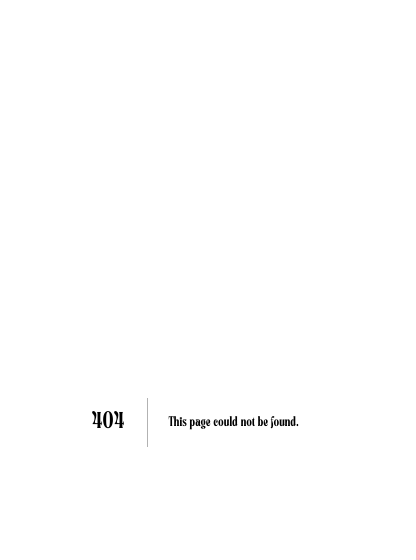
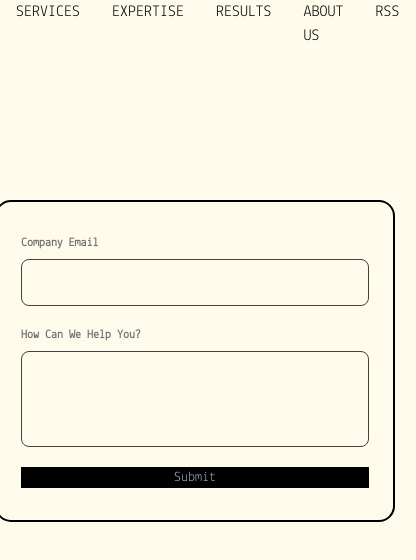
Before and after one commit to davetorta94/rootupgrowth, a Next.js app: page /form in a window 390 px wide. Before the commit this address had no page. Shown: the top 560 px of the page, 416 px wide, since content can reach past the window. Built offline with nearby package versions, Linux system fonts and the light colour scheme; what tailwindcss-animated would draw is missing.

Commit message:
responsive brands prototype

```diff
--- a/package.json
+++ b/package.json
@@ -16,6 +16,7 @@
     "next": "15.3.3",
     "react": "^19.0.0",
     "react-dom": "^19.0.0",
+    "styled-components": "^6.1.19",
     "tailwind-merge": "^3.3.1"
   },
   "devDependencies": {
--- /dev/null
+++ b/src/app/form/page.tsx
@@ -0,0 +1,26 @@
+"use client"
+
+import { Leaf } from "@/components/leaf";
+import { Logo } from "@/components/logo";
+import { Navbar } from "@/components/navbar";
+import  { FormComponent }  from "@/components/formComponent";
+
+export default function Form() {
+  return (
+    <>
+            <header className="flex justify-between w-full h-50">
+
+              <Leaf />
+              <Navbar />
+              <Logo />
+
+            </header>
+
+            <section className="flex justify-center w-full h-200">
+
+                <FormComponent />
+
+            </section>
+    </>
+  )
+}
--- a/src/components/CTA.tsx
+++ b/src/components/CTA.tsx
@@ -6,8 +6,8 @@ export const Cta = () => {
     <>
         <div className="flex justify-center mb-2.5">
             <button className="border-dashed rounded-xl border-2 border-amber-600 p-3 hover:bg-amber-600 hover:text-white">
-              <Link href='/title'>
-                Visit
+              <Link href='/form'>
+                Join
               </Link>
             </button>
         </div>
--- /dev/null
+++ b/src/components/formComponent.tsx
@@ -0,0 +1,117 @@
+import React from 'react';
+import styled from 'styled-components';
+
+export const FormComponent = () => {
+  return (
+    <StyledWrapper>
+      <div className="form-container bg-amber-50 animate-fade-up animate-ease-in-out animate-delay-[1500ms]">
+        <form className="form">
+          <div className="form-group">
+            <label htmlFor="email">Company Email</label>
+            <input type="text" id="email" name="email" required />
+          </div>
+          <div className="form-group">
+            <label htmlFor="textarea">How Can We Help You?</label>
+            <textarea name="textarea" id="textarea" rows={10} cols={50} required defaultValue={"          "} />
+          </div>
+          <button className="bg-black text-gray-400 hover:bg-amber-50 hover:text-black" type="submit">Submit</button>
+        </form>
+      </div>
+    </StyledWrapper>
+  );
+}
+
+const StyledWrapper = styled.div`
+  .form-container {
+    width: 400px;
+    border: 2px solid #000;
+    padding: 32px 24px;
+    font-size: 14px;
+    color: white;
+    display: flex;
+    flex-direction: column;
+    gap: 20px;
+    box-sizing: border-box;
+    border-radius: 16px;
+  }
+
+  .form-container button:active {
+    scale: 0.95;
+  }
+
+  .form-container .form {
+    display: flex;
+    flex-direction: column;
+    gap: 20px;
+  }
+
+  .form-container .form-group {
+    display: flex;
+    flex-direction: column;
+    gap: 2px;
+  }
+
+  .form-container .form-group label {
+    display: block;
+    margin-bottom: 5px;
+    color: #717171;
+    font-weight: 600;
+    font-size: 12px;
+  }
+
+  .form-container .form-group input {
+    width: 100%;
+    padding: 12px 16px;
+    border-radius: 8px;
+    color: #000;
+    background-color: transparent;
+    border: 1px solid #414141;
+  }
+
+  .form-container .form-group textarea {
+    width: 100%;
+    padding: 12px 16px;
+    border-radius: 8px;
+    resize: none;
+    color: #000;
+    height: 96px;
+    border: 1px solid #414141;
+    background-color: transparent;
+  }
+
+  .form-container .form-group input::placeholder {
+    opacity: 0.5;
+  }
+
+  .form-container .form-group input:focus {
+    outline: none;
+    border-color: #e81cff;
+  }
+
+  .form-container .form-group textarea:focus {
+    outline: none;
+    border-color: #e81cff;
+  }
+
+  .form-container .form-submit-btn {
+    display: flex;
+    align-items: flex-start;
+    justify-content: center;
+    align-self: flex-start;
+    color: #717171;
+    font-weight: 600;
+    width: 40%;
+    background: #313131;
+    border: 1px solid #414141;
+    padding: 12px 16px;
+    font-size: inherit;
+    gap: 8px;
+    margin-top: 8px;
+    cursor: pointer;
+    border-radius: 6px;
+  }
+
+  .form-container .form-submit-btn:hover {
+    background-color: #fff;
+    border-color: #fff;
+  }`;
--- a/src/components/garden.tsx
+++ b/src/components/garden.tsx
@@ -4,7 +4,7 @@ import { brands } from '@/data/data'
 export const Garden = () => {
   return (
    <>
-    <div className='flex flex-col flex-wrap md:flex-row justify-center gap-8 my-20 animate-fade-up animate-ease-in-out animate-delay-[1500ms]'>
+    <div className='hidden flex-col flex-wrap md:flex md:flex-row justify-center gap-8 my-20 animate-fade-up animate-ease-in-out animate-delay-[1500ms]'>
       {
         brands.map((brand) => (
           <div key={brand.id} className='w-26'>
```
Also changed, not shown: 1 other file (tests, documents, lock files or other folders).
